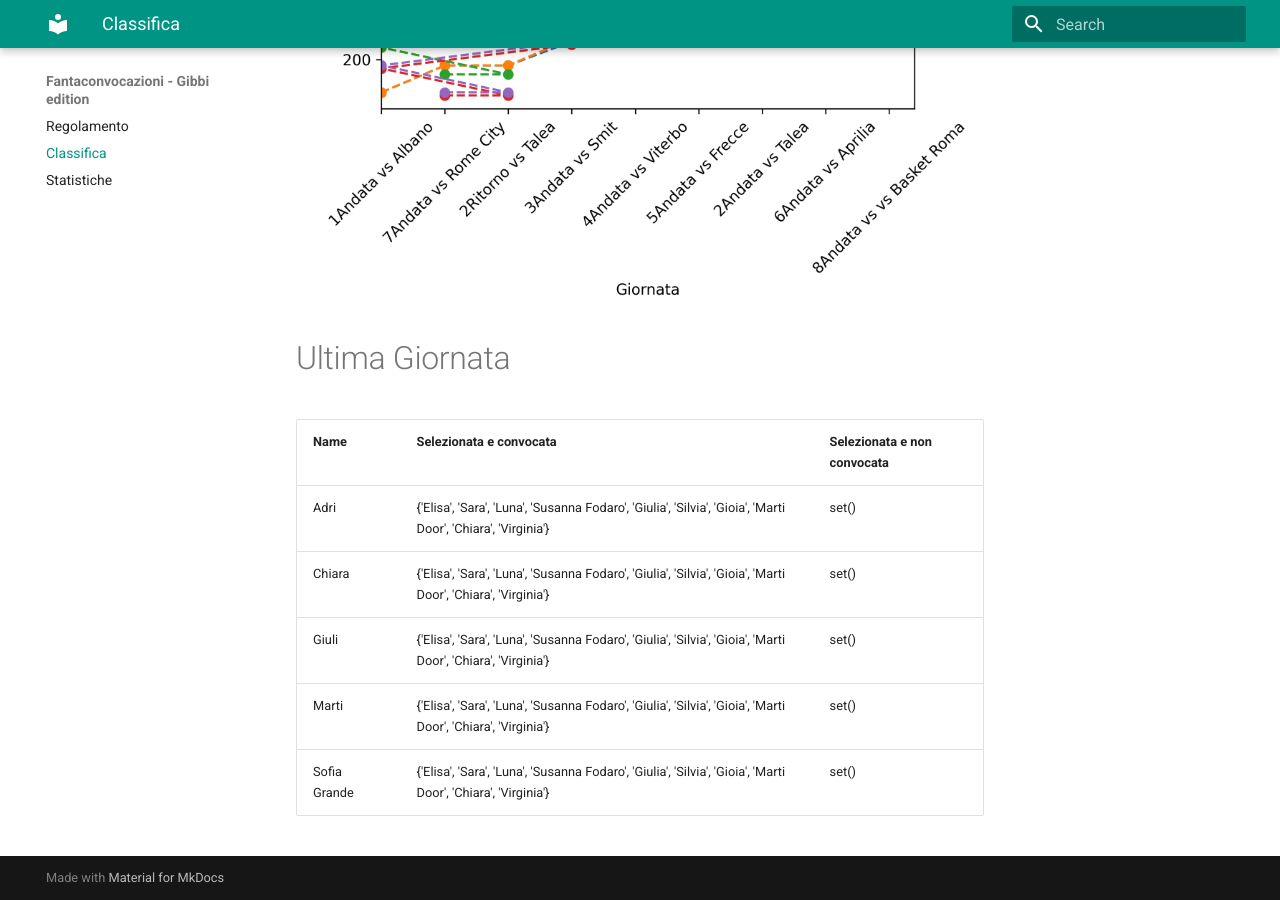
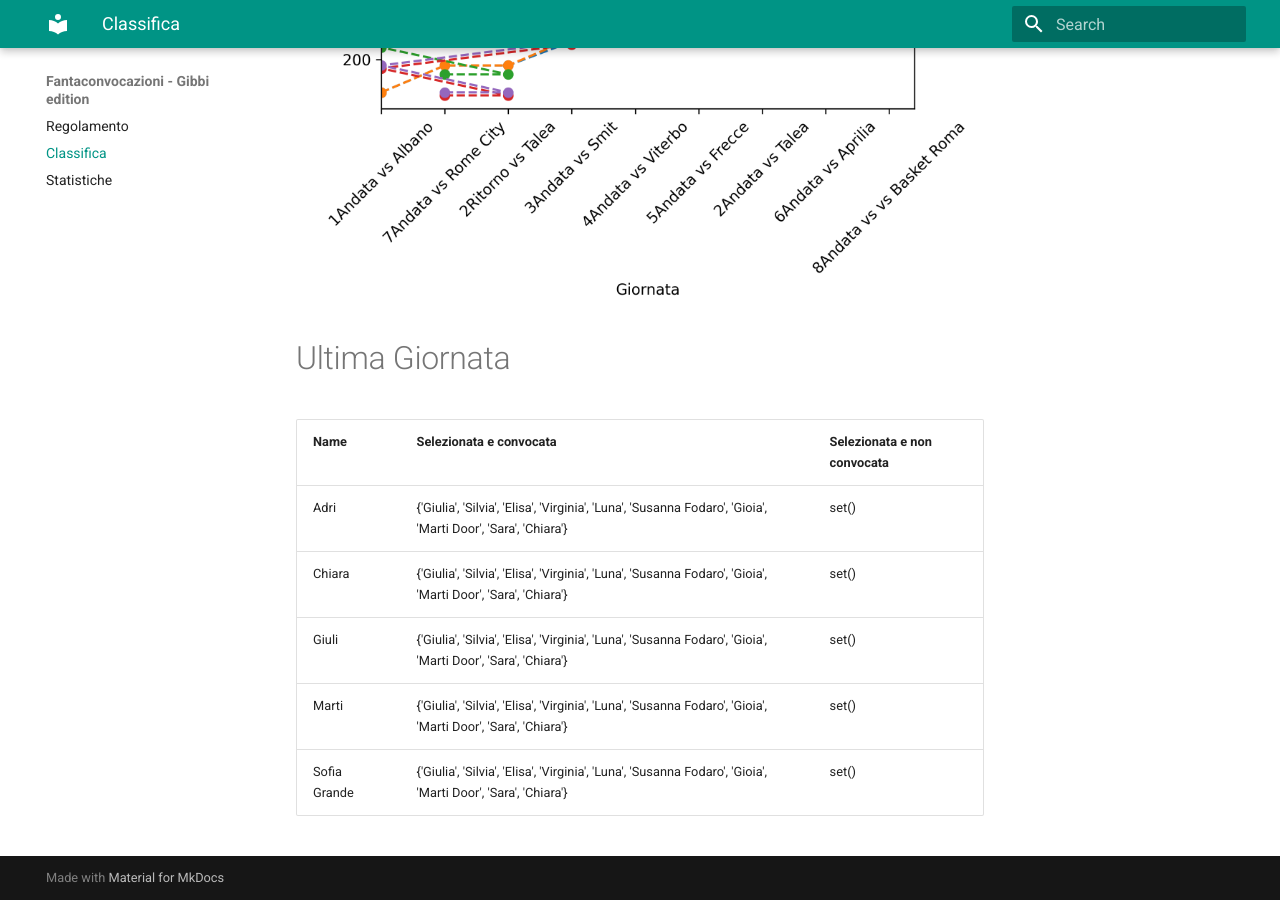
Before and after one commit to martinig94/fantagibbi, an MkDocs documentation site: the page built from docs/Classifica.md, in a window 1280 px wide and 900 px high, scrolled down 810 px. Built offline with MkDocs 1.6.1 and Material for MkDocs 9.7.7, drawn with Linux system fonts in a browser that asks for light colours.

Commit message:
Auto-update from main.py

```diff
--- a/docs/Classifica.md
+++ b/docs/Classifica.md
@@ -18,9 +18,9 @@
 <!-- START_TABLE CORRECT -->
 | Name         | Selezionata e convocata                                                                                      | Selezionata e non convocata   |
 |:-------------|:-------------------------------------------------------------------------------------------------------------|:------------------------------|
-| Adri         | {'Elisa', 'Sara', 'Luna', 'Susanna Fodaro', 'Giulia', 'Silvia', 'Gioia', 'Marti Door', 'Chiara', 'Virginia'} | set()                         |
-| Chiara       | {'Elisa', 'Sara', 'Luna', 'Susanna Fodaro', 'Giulia', 'Silvia', 'Gioia', 'Marti Door', 'Chiara', 'Virginia'} | set()                         |
-| Giuli        | {'Elisa', 'Sara', 'Luna', 'Susanna Fodaro', 'Giulia', 'Silvia', 'Gioia', 'Marti Door', 'Chiara', 'Virginia'} | set()                         |
-| Marti        | {'Elisa', 'Sara', 'Luna', 'Susanna Fodaro', 'Giulia', 'Silvia', 'Gioia', 'Marti Door', 'Chiara', 'Virginia'} | set()                         |
-| Sofia Grande | {'Elisa', 'Sara', 'Luna', 'Susanna Fodaro', 'Giulia', 'Silvia', 'Gioia', 'Marti Door', 'Chiara', 'Virginia'} | set()                         |
+| Adri         | {'Giulia', 'Silvia', 'Elisa', 'Virginia', 'Luna', 'Susanna Fodaro', 'Gioia', 'Marti Door', 'Sara', 'Chiara'} | set()                         |
+| Chiara       | {'Giulia', 'Silvia', 'Elisa', 'Virginia', 'Luna', 'Susanna Fodaro', 'Gioia', 'Marti Door', 'Sara', 'Chiara'} | set()                         |
+| Giuli        | {'Giulia', 'Silvia', 'Elisa', 'Virginia', 'Luna', 'Susanna Fodaro', 'Gioia', 'Marti Door', 'Sara', 'Chiara'} | set()                         |
+| Marti        | {'Giulia', 'Silvia', 'Elisa', 'Virginia', 'Luna', 'Susanna Fodaro', 'Gioia', 'Marti Door', 'Sara', 'Chiara'} | set()                         |
+| Sofia Grande | {'Giulia', 'Silvia', 'Elisa', 'Virginia', 'Luna', 'Susanna Fodaro', 'Gioia', 'Marti Door', 'Sara', 'Chiara'} | set()                         |
 <!-- END_TABLE CORRECT -->
```
